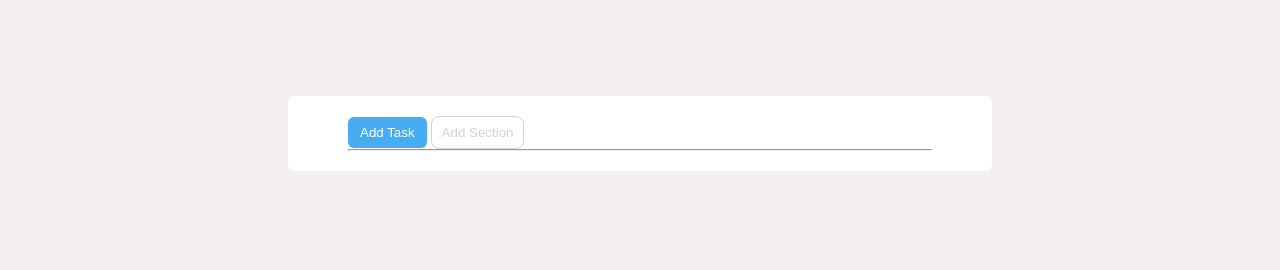
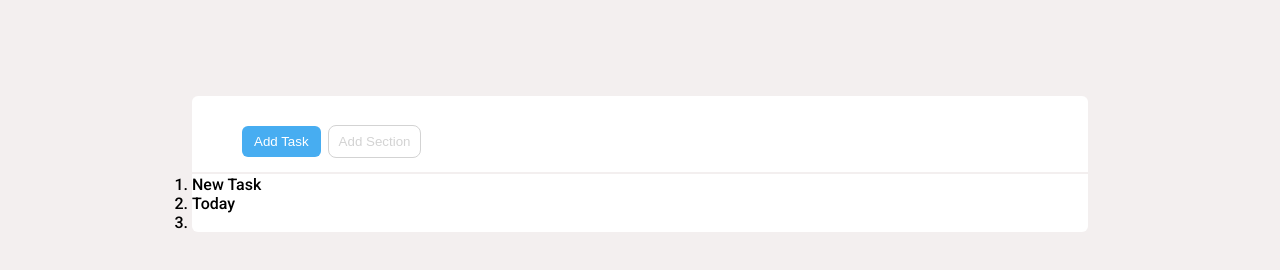
Before and after one commit to PapiMatteo/html-css-toboolist, a plain HTML site: page index.html in a window 1280 px wide. Shown: the part 104-374 px from the top of the page. Drawn offline with Linux system fonts and the light colour scheme.

Commit message:
fix: button and bg

```diff
--- a/css/style.css
+++ b/css/style.css
@@ -1,57 +1,67 @@
 /* RESET  */
-*{
+* {
     margin: 0;
     padding: 0;
     box-sizing: border-box;
 }
 
-body{
+body {
     font-family: 'Roboto', sans-serif;
     background-color: rgb(243, 239, 239);
 }
 
 /* HEADER  */
-header{
+header {
     background-color: white;
 }
 /* Header Top  */
 
-.header-top{
+.header-top {
     height: 100px;
     line-height: 100px;
 }
 
-.logo{
+.logo {
     margin-left: 20px;
     vertical-align: middle;
 }
-.logo-text{
+.logo-text {
     display: inline-block;
     vertical-align: middle;
     font-size: 50px;
 }
 /* MAIN */
-.container{
-    width: 55%;
+.container {
+    width: 70%;
     margin: 100px auto;
     background-color: white;
     border-radius: 6px;
-    padding: 20px 60px;
 }
-.task{
+
+/* Button  */
+
+
+.task {
     background-color: #47adf1;
     padding: 8px 12px;
     border: none;
     border-radius: 6px;
     color: white;
+    margin: 30px 3px 15px 50px;
 }
-.section{
+.section {
     background-color: white;
     padding: 8px 10px;
     border-radius: 8px;
     border: 1px solid lightgray;
     color: lightgray;
 }
-hr{
-    width: 100%;
+hr {
+    border-color: rgb(243, 239, 239);
+    border-style: solid;
 }
+
+/* List  */
+.list {
+    margin-top: 1px;
+}
--- a/index.html
+++ b/index.html
@@ -26,7 +26,15 @@
             <section>
                 <button class="button task">Add Task</button>
                 <button class="button section">Add Section</button>
-                <hr>
+            </section>
+            <hr>
+            <!-- List Section  -->
+            <section class="list">
+                <ol class="main-list">
+                    <li>New Task</li>
+                    <li>Today</li>
+                    <li></li>
+                </ol>
             </section>
         </div>
     </main>
```
